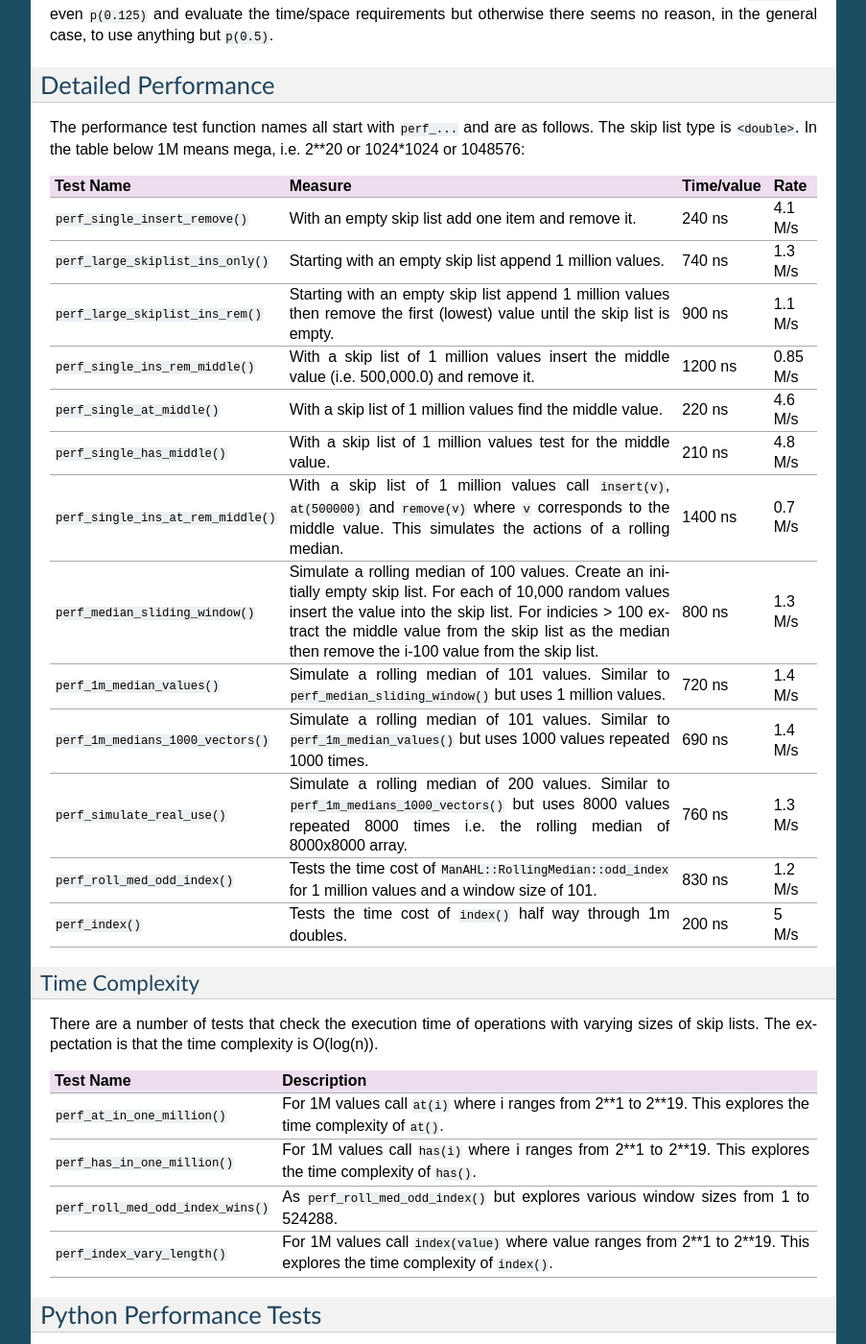
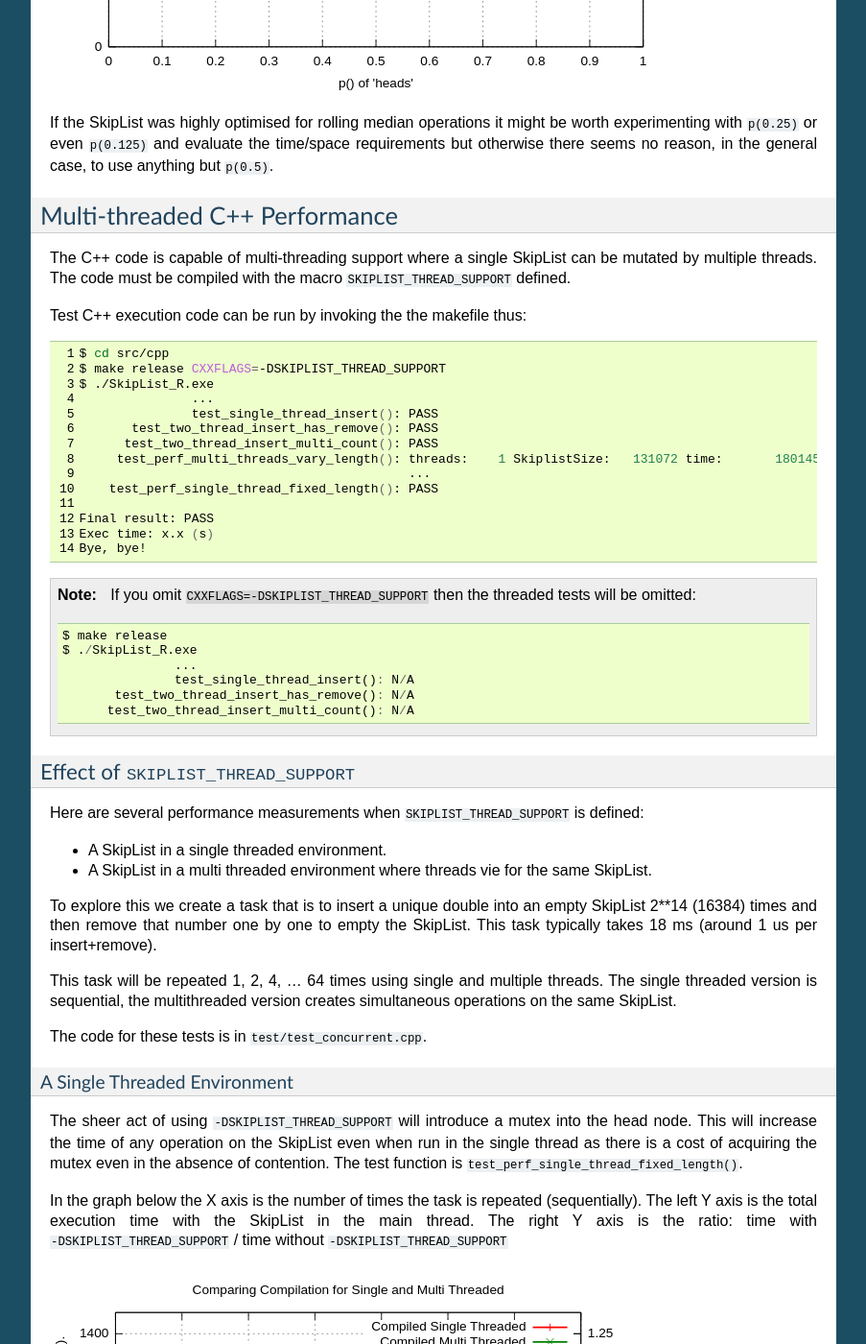
Before and after one commit to paulross/skiplist, a Sphinx documentation site: the page built from docs/source/performance.rst, in a window 1280 px wide and 1400 px high, scrolled down 6935 px. Shown: the whole window at 96% size, without its empty margins (198-1101 px from the left). Built offline with Sphinx 7.4.7, drawn with Linux system fonts in a browser that asks for light colours; some of the changed text lies outside the part shown.

Commit message:
Fix C++ concurrency. Add concurrency tests, performance and docs.

```diff
--- a/docs/source/performance.rst
+++ b/docs/source/performance.rst
@@ -36,18 +36,21 @@ The time performance tests are run as follows:
     Exec time: x.x (s)
     Bye, bye!
 
+The ouptut is a combination of test results, performance results and dot visualisations
+
+If multi-threaded support is enabled (see :ref:`multi-threaded-performance` below) the execution time including the multi-threaded tests takes about three minutes. With single threaded support the tests take around two minutes. If the debug version is built the performance tests are omitted as the cost of integrity checking at every step is very high which would make the performance test data irrelevant.
 
 ====================================
 Time Performance
 ====================================
 
-The performance test mostly work on a skip list of type ``double`` that has 1 million values. Test on a couple of modern 64 bit OS's [Linux, Mac OS X] show that the cost of skip list operations is typically as follows.
+The performance test mostly work on a SkipList of type ``double`` that has 1 million values. Test on a couple of modern 64 bit OS's [Linux, Mac OS X] show that the cost of SkipList operations is typically as follows.
 
 -------------------------------------------------
 Mutating operations: ``insert()``, ``remove()``
 -------------------------------------------------
 
-These operations depend on the size of the skip list. For one containing 1 million doubles each operation is typically 450 ns (2.2 million operations per second).
+These operations depend on the size of the SkipList. For one containing 1 million doubles each operation is typically 450 ns (2.2 million operations per second).
 
 Here is a graph showing the cost of the *combined* ``insert()`` plus ``remove()`` of a value in the middle of the list, both as time in (ns) and rate per second.
 The test function is ``perf_single_ins_rem_middle_vary_length()``.
@@ -55,19 +58,19 @@ The test function is ``perf_single_ins_rem_middle_vary_length()``.
 .. image:: plots/perf_ins_rem_mid.svg
     :width: 640
 
-This shows good O(log(n)) behaviour where n is the skip list size.
+This shows good O(log(n)) behaviour where n is the SkipList size.
 
 -----------------------------------------------------------
 Indexing operations: ``at()``, ``has()`` ``index()``
 -----------------------------------------------------------
 
-These operations on a skip list containing 1 million doubles is typically 220 ns (4.6 million operations per second).
+These operations on a SkipList containing 1 million doubles is typically 220 ns (4.6 million operations per second).
 
 ^^^^^^^^^^^^^^^^^^^^^^^^^^^^^^^^^^^^^^^^^^^^^^^^^^^^^
 vs Location
 ^^^^^^^^^^^^^^^^^^^^^^^^^^^^^^^^^^^^^^^^^^^^^^^^^^^^^
 
-Here is plot of the time taken to execute ``at()`` or ``has()`` on a skip list of 1 million doubles where the X-axis is the position in the skip list of the found double.
+Here is plot of the time taken to execute ``at()`` or ``has()`` on a SkipList of 1 million doubles where the X-axis is the position in the SkipList of the found double.
 The test functions are respectively ``perf_at_in_one_million()`` and ``perf_has_in_one_million()``.
 
 
@@ -85,7 +88,7 @@ The ``index(value)`` method has similar behavour:
 Rolling Median
 ^^^^^^^^^^^^^^^^^^^^^^^^^^^^^^^^^^^
 
-Here is a plot of the time taken to compute a rolling median on one million values using different window sizes. The number of results is 1e6 - window size. This needs to ``insert(new_value)`` then ``at(middle)`` then ``remove(old_value)``. A window size of 1000 and 1m values (the size of the skip list) takes around 1 second or 1000 ns /value.
+Here is a plot of the time taken to compute a rolling median on one million values using different window sizes. The number of results is 1e6 - window size. This needs to ``insert(new_value)`` then ``at(middle)`` then ``remove(old_value)``. A window size of 1000 and 1m values (the size of the SkipList) takes around 1 second or 1000 ns /value.
 
 .. image:: plots/perf_roll_med_odd_index_wins.svg
     :width: 640
@@ -99,13 +102,13 @@ The test function is ``perf_roll_med_odd_index_wins()``.
 Space Complexity
 ====================================
 
-Space usage is a weakness of skip lists. There is a large amount of bookkeeping involved with multiple node pointers plus the width values for each node for an indexed skip list.
+Space usage is a weakness of SkipLists. There is a large amount of bookkeeping involved with multiple node pointers plus the width values for each node for an indexed SkipList.
 
 -------------------------------------------
 Theoretical Memory Usage for ``double``
 -------------------------------------------
 
-The space requirements for a skip list of doubles can be estimated as follows.
+The space requirements for a SkipList of doubles can be estimated as follows.
 
 ``t = sizeof(T)`` ~ typ. 8 bytes for a double. ``v = sizeof(std::vector<struct NodeRef<T>>)`` ~ typ. 32 bytes. ``p = sizeof(Node<T>*)`` ~ typ. 8 bytes. ``e = sizeof(struct NodeRef<T>)`` ~ typ. 8 + p = 16 bytes. Then each node: is ``t + v`` bytes.
 
@@ -116,22 +119,22 @@ Then the total is ``N (t + v + 2 e)`` which for ``T`` as a double is typically 7
 Memory usage can be gauged by any of the following methods:
 
 * Theoretical calculation such as above which gives ~72 bytes per node for doubles.
-* Observing a process that creates a skip list using OS tools, this typically gives ~86 bytes per node for doubles.
-* Calling the ``size_of()`` method that can make use of its knowledge of the internal structure of a skip list to estimate memory usage. For ``double`` this is shown to be about 76 bytes per node. Any ``size_of()`` estimate will be an underestimate if the skip list ``<T>`` uses dynamic memory allocation such as ``std::string``.
+* Observing a process that creates a SkipList using OS tools, this typically gives ~86 bytes per node for doubles.
+* Calling the ``size_of()`` method that can make use of its knowledge of the internal structure of a SkipList to estimate memory usage. For ``double`` this is shown to be about 76 bytes per node. Any ``size_of()`` estimate will be an underestimate if the SkipList ``<T>`` uses dynamic memory allocation such as ``std::string``.
 
 -------------------------------------------
 Estimate Memory Usage With ``size_of()``
 -------------------------------------------
 
-This implementation of a skip list has a ``size_of()`` function that estimates the current memory usage of the skip list. This function uses ``sizeof(T)`` which will not account for any dynamically allocated content, for example if ``T`` was a ``std::string``.
+This implementation of a SkipList has a ``size_of()`` function that estimates the current memory usage of the SkipList. This function uses ``sizeof(T)`` which will not account for any dynamically allocated content, for example if ``T`` was a ``std::string``.
 
 Total memory allocation is a function of a number of factors:
 
 * Alignment issues with the members of ``class Node`` which has members ``T _value;`` and ``SwappableNodeRefStack<T> _nodeRefs;``. If ``T`` was a ``char`` type then alignment issues on 64 bit machines may mean the ``char`` takes eight bytes, not one.
-* The size of the skip lists, very small skip lists carry the overhead of the ``HeadNode``.
+* The size of the SkipLists, very small SkipLists carry the overhead of the ``HeadNode``.
 * The coin probability ``p()``. Unfair coins can change the overhead of the additional coarser linked lists. More about this later.
 
-The following graph shows the ``size_of()`` a skip list of doubles of varying lengths with a fair coin. The Y axis is the ``size_of()`` divided by the length of the skip list in bytes per node. Fairly quickly this settles down to around 80 bytes a node or around 10 times the size of a single double. The test name is ``perf_size_of()``.
+The following graph shows the ``size_of()`` a SkipList of doubles of varying lengths with a fair coin. The Y axis is the ``size_of()`` divided by the length of the SkipList in bytes per node. Fairly quickly this settles down to around 80 bytes a node or around 10 times the size of a single double. The test name is ``perf_size_of()``.
 
 .. image:: plots/perf_size_of.svg
     :width: 640
@@ -141,7 +144,7 @@ The following graph shows the ``size_of()`` a skip list of doubles of varying le
 Height Distribution
 ---------------------------------------------
 
-This graph shows the height growth of the skip list where the height is the number of additional coarse linked lists. It should grow in a log(n) fashion and it does. It is not monotonic as this skip list is a probabilistic data structure.
+This graph shows the height growth of the SkipList where the height is the number of additional coarse linked lists. It should grow in a log(n) fashion and it does. It is not monotonic as this SkipList is a probabilistic data structure.
 
 .. image:: plots/perf_height_size.svg
     :width: 640
@@ -153,7 +156,7 @@ This graph shows the height growth of the skip list where the height is the numb
 Effect of a Biased Coin
 ====================================
 
-The default compilation of the skip list uses a fair coin. The coin toss is determined by ``tossCoin()`` in *SkipList.cpp* which has the following implementation:
+The default compilation of the SkipList uses a fair coin. The coin toss is determined by ``tossCoin()`` in *SkipList.cpp* which has the following implementation:
 
 .. code-block:: c
 
@@ -174,18 +177,18 @@ p()                                 Return statement
 87.5%                               ``return rand() < RAND_MAX - RAND_MAX / 8;``
 =================================== ================================================================
 
-For visualising what a skip list looks like with a biased coin see :ref:`biased-coins-label`
+For visualising what a SkipList looks like with a biased coin see :ref:`biased-coins-label`
 
 ------------------------------------
 Time Performance
 ------------------------------------
 
-The following graph plots the time cost of ``at(middle)``, ``has(middle_value)``, ``insert(), at(), remove()`` and the rolling median (window size 101) all on a 1 million long skip list of doubles against ``p()`` the probability of the coin toss being heads. The time cost is normalised to ``p(0.5)``.
+The following graph plots the time cost of ``at(middle)``, ``has(middle_value)``, ``insert(), at(), remove()`` and the rolling median (window size 101) all on a 1 million long SkipList of doubles against ``p()`` the probability of the coin toss being heads. The time cost is normalised to ``p(0.5)``.
 
 .. image:: plots/biased_coin_effect.svg
     :width: 640
 
-Reducing ``p()`` reduces the number of coarser linked lists that help speed up the search so it is expected that the performance would deteriorate. If ``p()`` was zero the skip list would be, effectively, a singly linked list with O(n) search performance. I do not understand why the rolling median performance appears to improve slightly when the rolling median is really just an ``insert(), at(), remove()`` operation.
+Reducing ``p()`` reduces the number of coarser linked lists that help speed up the search so it is expected that the performance would deteriorate. If ``p()`` was zero the SkipList would be, effectively, a singly linked list with O(n) search performance. I do not understand why the rolling median performance appears to improve slightly when the rolling median is really just an ``insert(), at(), remove()`` operation.
 
 Increasing ``p()`` increases the number of coarser linked lists that might be expected to speed up the search. This does not do so in practice, possible explanations are:
 
@@ -202,46 +205,130 @@ Different values of ``p()`` greatly influences the space used as it directly aff
 .. image:: plots/biased_coin_effect_size_of.svg
     :width: 640
 
-If the skip list was highly optimised for rolling median operations it might be worth experimenting with ``p(0.25)`` or even ``p(0.125)`` and evaluate the time/space requirements but otherwise there seems no reason, in the general case, to use anything but ``p(0.5)``.
+If the SkipList was highly optimised for rolling median operations it might be worth experimenting with ``p(0.25)`` or even ``p(0.125)`` and evaluate the time/space requirements but otherwise there seems no reason, in the general case, to use anything but ``p(0.5)``.
 
+
+.. _multi-threaded-performance:
+
+===============================
+Multi-threaded C++ Performance
+===============================
+
+The C++ code is capable of multi-threading support where a single SkipList can be mutated by multiple threads. The code must be compiled with the macro ``SKIPLIST_THREAD_SUPPORT`` defined.
+
+Test C++ execution code can be run by invoking the the makefile thus:
+
+.. code-block:: sh
+
+    $ cd src/cpp
+    $ make release CXXFLAGS=-DSKIPLIST_THREAD_SUPPORT
+    $ ./SkipList_R.exe
+                   ...
+                   test_single_thread_insert(): PASS
+           test_two_thread_insert_has_remove(): PASS
+          test_two_thread_insert_multi_count(): PASS
+         test_perf_multi_threads_vary_length(): threads:    1 SkiplistSize:   131072 time:       180145 (us) rate       727592 /s
+                                                ...
+        test_perf_single_thread_fixed_length(): PASS
+
+    Final result: PASS
+    Exec time: x.x (s)
+    Bye, bye!
+
+.. NOTE::
+    If you omit ``CXXFLAGS=-DSKIPLIST_THREAD_SUPPORT`` then the threaded tests will be omitted::
+
+        $ make release
+        $ ./SkipList_R.exe
+                       ...
+                       test_single_thread_insert(): N/A
+               test_two_thread_insert_has_remove(): N/A
+              test_two_thread_insert_multi_count(): N/A
+
+
+----------------------------------------------------------------
+Effect of ``SKIPLIST_THREAD_SUPPORT``
+----------------------------------------------------------------
+
+Here are several performance measurements when ``SKIPLIST_THREAD_SUPPORT`` is defined:
+
+* A SkipList in a single threaded environment.
+* A SkipList in a multi threaded environment where threads vie for the same SkipList.
+
+To explore this we create a task that is to insert a unique double into an empty SkipList 2**14 (16384) times and then remove that number one by one to empty the SkipList. This task typically takes 18 ms (around 1 us per insert+remove).
+
+This task will be repeated 1, 2, 4, ... 64 times using single and multiple threads. The single threaded version is sequential, the multithreaded version creates simultaneous operations on the same SkipList.
+
+The code for these tests is in ``test/test_concurrent.cpp``.
+
+^^^^^^^^^^^^^^^^^^^^^^^^^^^^^^
+A Single Threaded Environment
+^^^^^^^^^^^^^^^^^^^^^^^^^^^^^^
+
+The sheer act of using ``-DSKIPLIST_THREAD_SUPPORT`` will introduce a mutex into the head node. This will increase the time of any operation on the SkipList even when run in the single thread as there is a cost of acquiring the mutex even in the absence of contention. The test function is ``test_perf_single_thread_fixed_length()``.
+
+In the graph below the X axis is the number of times the task is repeated (sequentially). The left Y axis is the total execution time with the SkipList in the main thread. The right Y axis is the ratio: time with ``-DSKIPLIST_THREAD_SUPPORT`` / time without ``-DSKIPLIST_THREAD_SUPPORT``
+
+.. image:: plots/perf_cpp_threaded_vs_single.svg
+    :width: 640
+
+The overhead of using ``-DSKIPLIST_THREAD_SUPPORT`` is about 0% to 15%.
+
+
+^^^^^^^^^^^^^^^^^^^^^^^^^^^^^^
+A Multi Threaded Environment
+^^^^^^^^^^^^^^^^^^^^^^^^^^^^^^
+
+The SkipList is compiled with ``-DSKIPLIST_THREAD_SUPPORT`` and we repeat the task in 1, 2, 4, ... 64 new threads simultaneously where they share the same SkipList and observe both how the total execution time grows and how it compares with the same task repeated sequentially in a single (main) thread. The test function is ``test_perf_multi_threads_fixed_length()``.
+
+In the graph below the red line is the time for the sequential result, this is the same as the red line in the graph above. The green line is time taken to repeat the task n times using n threads sharing the same SkipList inserting and removing values simultaneously. The blue line is the ratio of the: threaded solution / sequential solution.
+
+.. image:: plots/perf_cpp_threaded_fixed_size.svg
+    :width: 640
+
+The execution time of the threaded solution is near linear with the amount of threads each solving the same task.
+
+Running the task once in a single thread only takes a little longer than the sequential solution (as seen above). As soon as contention is introduced by having two threads sharing the same SkipList then the execution time goes up by around 6 fold (the blue line above). So once there is contention the performance does deteriorate significantly, this is only to be expected.
+
+However increasing the number of threads up to 64 does not hugely affect this ratio. 64 simultaneous threads each doing the same task on a shared SkipList takes about 9.5x the time of doing the same work by repeating the task sequentially 64 times. So the performance does not deteriorate despite the huge increase in contention, this is rather unexpected.
 
 ===============================
 Detailed Performance
 ===============================
 
-The performance test function names all start with ``perf_...`` and are as follows. The skip list type is ``<double>``. In the table below 1M means mega, i.e. 2**20 or 1024*1024 or 1048576:
+The performance test function names all start with ``perf_...`` and are as follows. The SkipList type is ``<double>``. In the table below 1M means mega, i.e. 2**20 or 1024*1024 or 1048576:
 
 
 =================================== =========================================== =========== ========
 Test Name                           Measure                                     Time/value  Rate
 =================================== =========================================== =========== ========
-``perf_single_insert_remove()``     With an empty skip list                     240 ns      4.1 M/s
+``perf_single_insert_remove()``     With an empty SkipList                      240 ns      4.1 M/s
                                     add one item and remove it.
-``perf_large_skiplist_ins_only()``  Starting with an empty skip list append 1   740 ns      1.3 M/s
+``perf_large_skiplist_ins_only()``  Starting with an empty SkipList append 1    740 ns      1.3 M/s
                                     million values.
-``perf_large_skiplist_ins_rem()``   Starting with an empty skip list append 1   900 ns      1.1 M/s
+``perf_large_skiplist_ins_rem()``   Starting with an empty SkipList append 1    900 ns      1.1 M/s
                                     million values then remove the first
-                                    (lowest) value until the skip list is
+                                    (lowest) value until the SkipList is
                                     empty.
-``perf_single_ins_rem_middle()``    With a skip list of 1 million values insert 1200 ns     0.85 M/s
+``perf_single_ins_rem_middle()``    With a SkipList of 1 million values insert  1200 ns     0.85 M/s
                                     the middle value (i.e. 500,000.0) and
                                     remove it.
-``perf_single_at_middle()``         With a skip list of 1 million values find   220 ns      4.6 M/s
+``perf_single_at_middle()``         With a SkipList of 1 million values find    220 ns      4.6 M/s
                                     the middle value.
-``perf_single_has_middle()``        With a skip list of 1 million values test   210 ns      4.8 M/s
+``perf_single_has_middle()``        With a SkipList of 1 million values test    210 ns      4.8 M/s
                                     for the middle value.
-``perf_single_ins_at_rem_middle()`` With a skip list of 1 million values call   1400 ns     0.7 M/s
+``perf_single_ins_at_rem_middle()`` With a SkipList of 1 million values call    1400 ns     0.7 M/s
                                     ``insert(v)``, ``at(500000)`` and
                                     ``remove(v)`` where ``v`` corresponds to
                                     the middle value. This simulates the
                                     actions of a rolling median.
 ``perf_median_sliding_window()``    Simulate a rolling median of 100 values.    800 ns      1.3 M/s
-                                    Create an initially empty skip list. For
+                                    Create an initially empty SkipList. For
                                     each of 10,000 random values
-                                    insert the value into the skip list. For
+                                    insert the value into the SkipList. For
                                     indicies > 100 extract the middle value
-                                    from the skip list as the median then
-                                    remove the i-100 value from the skip list.
+                                    from the SkipList as the median then
+                                    remove the i-100 value from the SkipList.
 ``perf_1m_median_values()``         Simulate a rolling median of 101 values.    720 ns      1.4 M/s
                                     Similar to
                                     ``perf_median_sliding_window()`` but uses
@@ -267,7 +354,7 @@ Test Name                           Measure
 Time Complexity
 ---------------------------------
 
-There are a number of tests that check the execution time of operations with varying sizes of skip lists. The expectation is that the time complexity is O(log(n)).
+There are a number of tests that check the execution time of operations with varying sizes of SkipLists. The expectation is that the time complexity is O(log(n)).
 
 
 =================================== ================================================================
@@ -288,7 +375,7 @@ Test Name                           Description
 Python Performance Tests
 ====================================
 
-Some informal testing of the Python wrapper around the C++ skip list was done using ``timeit`` in *tests/perf/test_perf_cSkipList.py*. The skip list has 1m items. The performance is comparable to the C++ tests.
+Some informal testing of the Python wrapper around the C++ SkipList was done using ``timeit`` in *tests/perf/test_perf_cSkipList.py*. The SkipList has 1m items. The performance is comparable to the C++ tests.
 
 ======================================= =========================== ==============================
 Test                                    Time per operation (ns)     Factor over C++ time
```
Also changed, not shown: docs/source/introduction.rst (+31 -1 lines), docs/source/plots/perf_cpp_threaded_fixed_size.svg (added), docs/source/plots/perf_cpp_threaded_vari_size.svg (added), docs/source/plots/perf_cpp_threaded_vs_single.svg (added), 12 other files.
